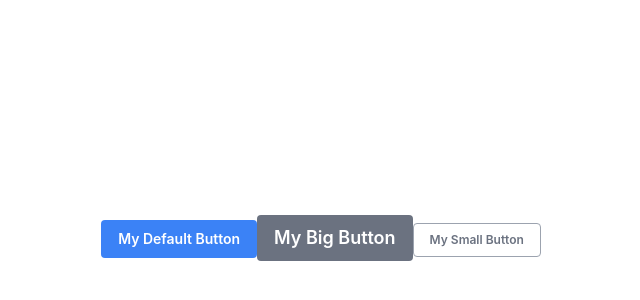
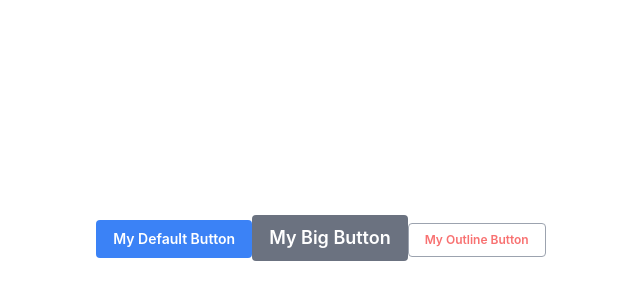
Before and after one commit to mesajil/radix-ui-practice, a React (Vite) app: page / in a window 1280 px wide. Shown: the part 162-462 px from the top of the page, without its empty margins (319-959 px from the left). Built offline with nearby package versions, Linux system fonts and the light colour scheme.

Commit message:
feat(Button): Update ButtonProps with ComponentProps<'button'>: Add className to buttonStyles params

```diff
--- a/src/app/App.tsx
+++ b/src/app/App.tsx
@@ -2,11 +2,16 @@ import { Button } from '../components/ui/Button'
 import './App.css'
 
 function App() {
+  const hello = () => alert('Hello World!')
   return (
     <>
-      <Button label='My Default Button'></Button>
-      <Button label='My Big Button' size={'large'} variant={'secondary'}></Button>
-      <Button label='My Small Button' size={'small'} variant={'outline'}></Button>
+      <Button onClick={hello}>My Default Button</Button>
+      <Button onClick={hello} size={'large'} variant={'secondary'}>
+        My Big Button
+      </Button>
+      <Button onClick={hello} size={'small'} variant={'outline'} className='text-red-400'>
+        My Outline Button
+      </Button>
     </>
   )
 }
--- a/src/components/ui/Button.tsx
+++ b/src/components/ui/Button.tsx
@@ -1,5 +1,6 @@
-import { FC } from 'react'
+import { ComponentProps, FC } from 'react'
 import { cva, VariantProps } from 'class-variance-authority'
+import { cn } from '../../lib/utils'
 
 const buttonStyles = cva('px-4 py-2 font-semibold rounded', {
   variants: {
@@ -20,10 +21,8 @@ const buttonStyles = cva('px-4 py-2 font-semibold rounded', {
   },
 })
 
-interface ButtonProps extends VariantProps<typeof buttonStyles> {
-  label: string
+interface ButtonProps extends ComponentProps<'button'>, VariantProps<typeof buttonStyles> {}
+
+export const Button: FC<ButtonProps> = ({ className, size, variant, ...props }) => {
+  return <button className={cn(buttonStyles({ size, variant, className }))} {...props} />
 }
-
-export const Button: FC<ButtonProps> = ({ label, size, variant }) => {
-  return <button className={buttonStyles({ size, variant })}>{label}</button>
-}
```
